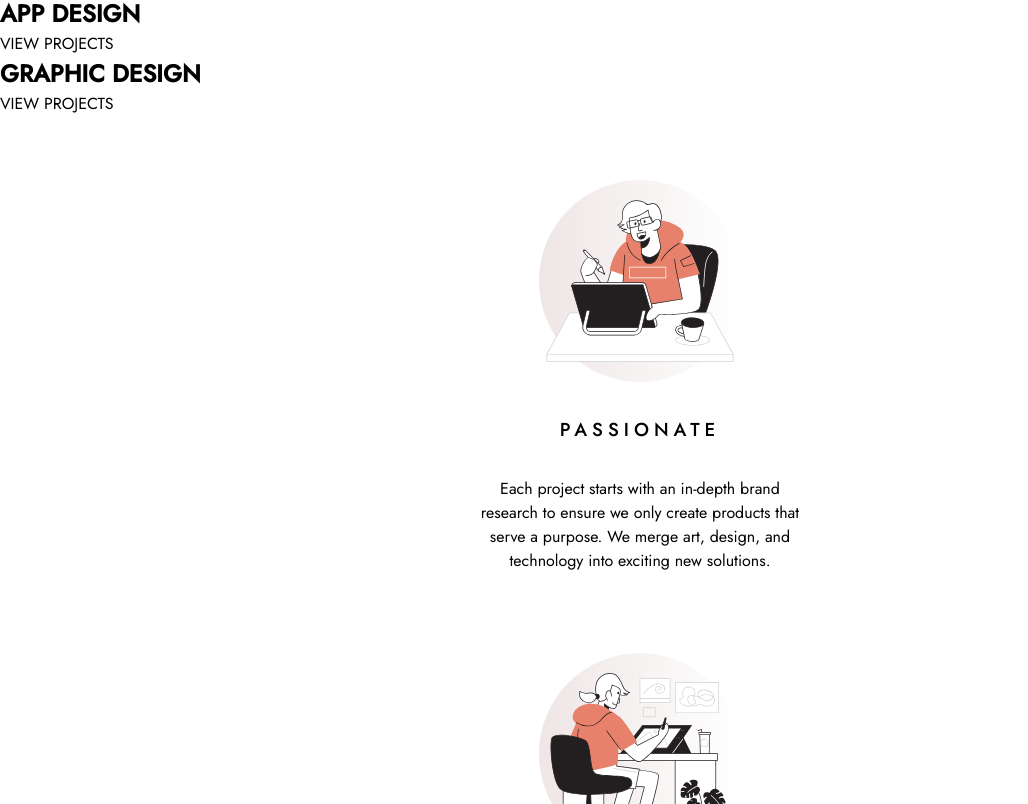
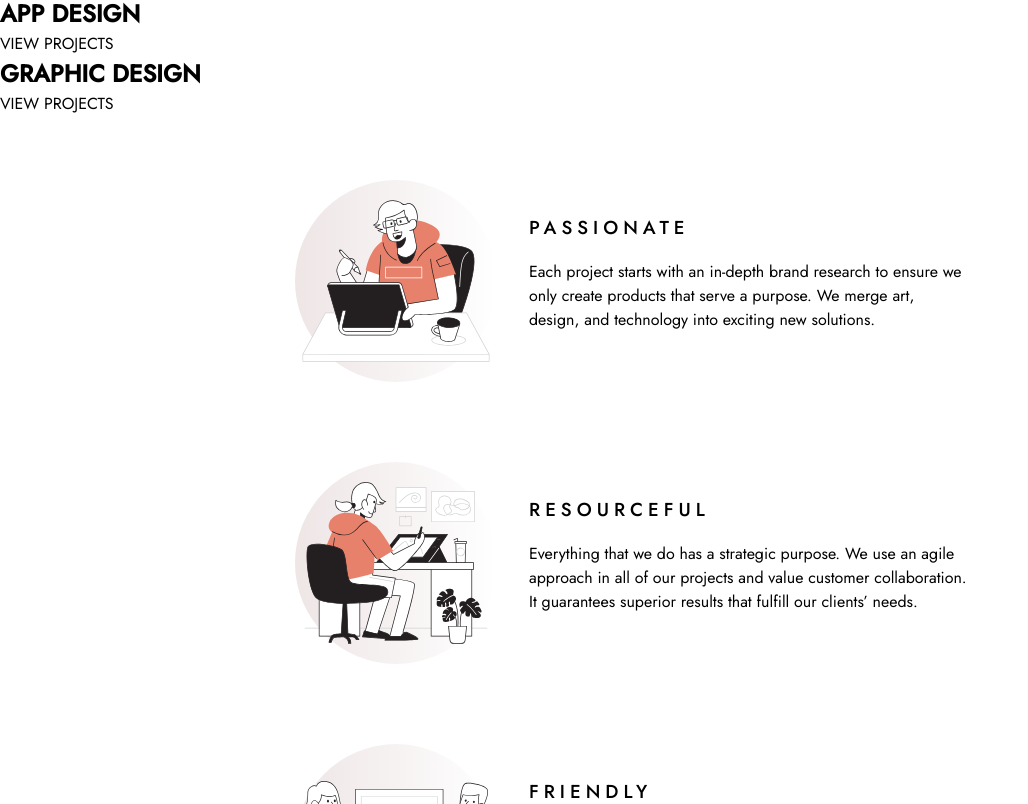
Before and after one commit to MorganBare/Designo-Multi-Page-Website, a React (Create React App) app: page / in a window 1280 px wide. Shown: the part 856-1660 px from the top of the page, without its empty margins (0-1028 px from the left). Built offline with nearby package versions, Linux system fonts and the light colour scheme.

Commit message:
value section is now responsive for tablet

```diff
--- a/src/components/values/Values.styled.js
+++ b/src/components/values/Values.styled.js
@@ -15,6 +15,12 @@ export const SingleValueContainer = styled.div`
     padding: 2.5em 0;
     max-width: 330px;
     margin: 0 auto;
+
+    @media screen and (min-width:768px) {
+        max-width: 690px;
+        display: flex;
+        text-align: left;
+    }
 `;
 
 export const ValueContent = styled.div`
@@ -23,6 +29,16 @@ export const ValueContent = styled.div`
         padding: 1.8em 0;
         letter-spacing: ${({theme}) => theme.letterSpacing.large};
         font-weight: ${({theme}) => theme.fontWeight.medium};
+    }
+
+    @media screen and (min-width:768px) {
+
+        padding-left: 2em;
+        padding-right: 1em;
+
+        h3{
+            padding-bottom: 1em;
+        }
     }
 `;
 
```
